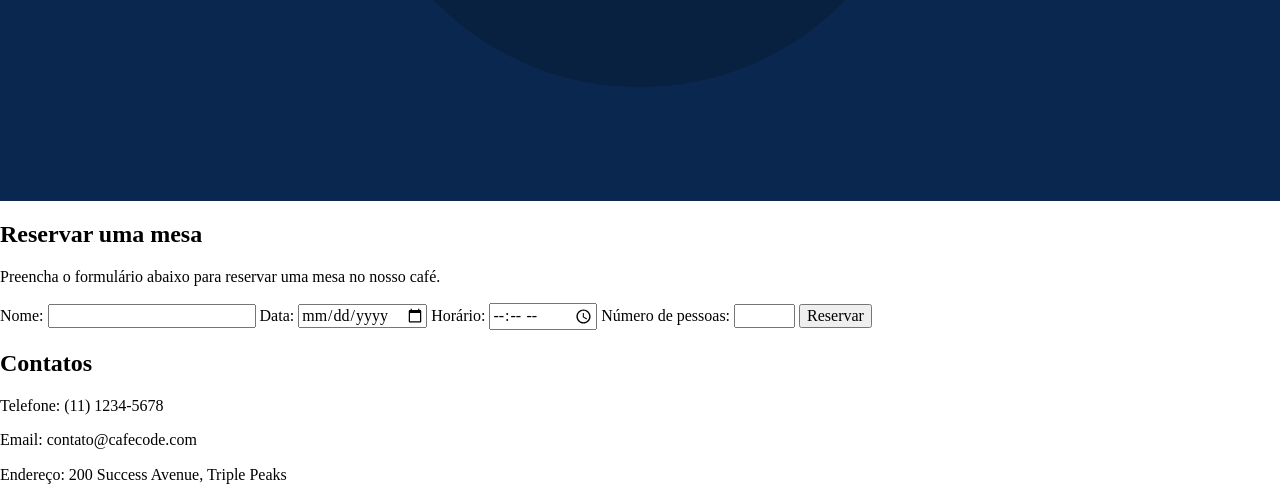
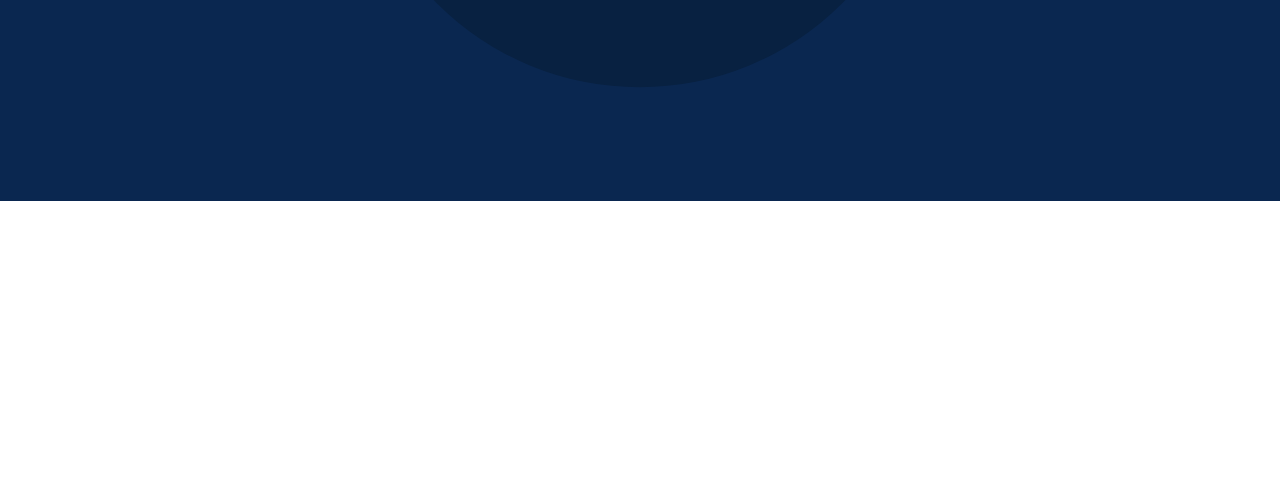
Before and after one commit to natanlichtnow/web_project_coffeeshop, a plain HTML site: page index.html in a window 1280 px wide. Shown: the part 1399-1899 px from the top of the page. After the commit the page ends 1600 px from the top, so only its background shows below. Drawn offline with Linux system fonts and the light colour scheme.

Commit message:
Update index.html

```diff
--- a/index.html
+++ b/index.html
@@ -26,7 +26,7 @@
         <nav class="nav">
           <div class="nav__links">
             <a href="#" class="header__nav-logo"
-              ><img src="./images/logo_coffeeshop_dark.svg" alt="logo do café"
+              ><img src="/images/logo_coffeeshop_dark.svg" alt="logo do café"
             /></a>
             <ul class="header__nav-list">
               <li class="header__nav-item">
@@ -108,64 +108,10 @@
             </div>
           </div>
         </section>
-        <section class="reservation" id="reservation"></section>
+        <section class="reservation"></section>
       </main>
 
-      <footer class="footer" id="contacts"></footer>
+      <footer class="footer"></footer>
     </div>
   </body>
-  <section class="reservation" id="reservation">
-    <h2 class="reservation__title">Reservar uma mesa</h2>
-    <p class="reservation__subtitle">
-      Preencha o formulário abaixo para reservar uma mesa no nosso café.
-    </p>
-    <form class="reservation__form">
-      <label for="name" class="reservation__label">Nome:</label>
-      <input
-        type="text"
-        id="name"
-        name="name"
-        class="reservation__input"
-        required
-      />
-
-      <label for="date" class="reservation__label">Data:</label>
-      <input
-        type="date"
-        id="date"
-        name="date"
-        class="reservation__input"
-        required
-      />
-
-      <label for="time" class="reservation__label">Horário:</label>
-      <input
-        type="time"
-        id="time"
-        name="time"
-        class="reservation__input"
-        required
-      />
-
-      <label for="guests" class="reservation__label">Número de pessoas:</label>
-      <input
-        type="number"
-        id="guests"
-        name="guests"
-        class="reservation__input"
-        min="1"
-        max="20"
-        required
-      />
-
-      <button type="submit" class="reservation__button">Reservar</button>
-    </form>
-  </section>
-
-  <footer class="footer" id="contacts">
-    <h2 class="footer__title">Contatos</h2>
-    <p class="footer__info">Telefone: (11) 1234-5678</p>
-    <p class="footer__info">Email: contato@cafecode.com</p>
-    <p class="footer__info">Endereço: 200 Success Avenue, Triple Peaks</p>
-  </footer>
 </html>
```
